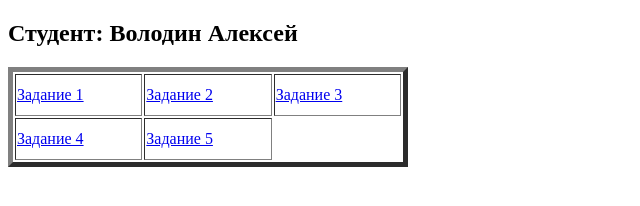
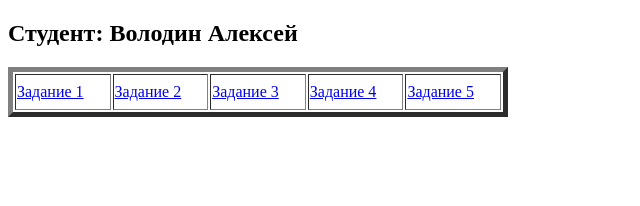
Before and after one commit to LechaV063/embedded, a plain HTML site: page index.html in a window 1280 px wide. Shown: the whole page, without its empty margins (0-640 px from the left). Drawn offline with Linux system fonts and the light colour scheme.

Commit message:
refactoring index.html

```diff
--- a/index.html
+++ b/index.html
@@ -7,13 +7,11 @@
 </head>
 <body>
     <h2>Студент: Володин Алексей</h2>
-    <table border="5" width="400" height="100">
+    <table border="5" width="500" height="50">
         <tr>
             <td><a href="task1.html">Задание 1</a></td>
             <td><a href="task2.html">Задание 2</a></td>
             <td><a href="task3.html">Задание 3</a></td>
-        </tr>
-        <tr>
             <td><a href="task4.html">Задание 4</a></td>
             <td><a href="task5.html">Задание 5</a></td>
         </tr>
```
